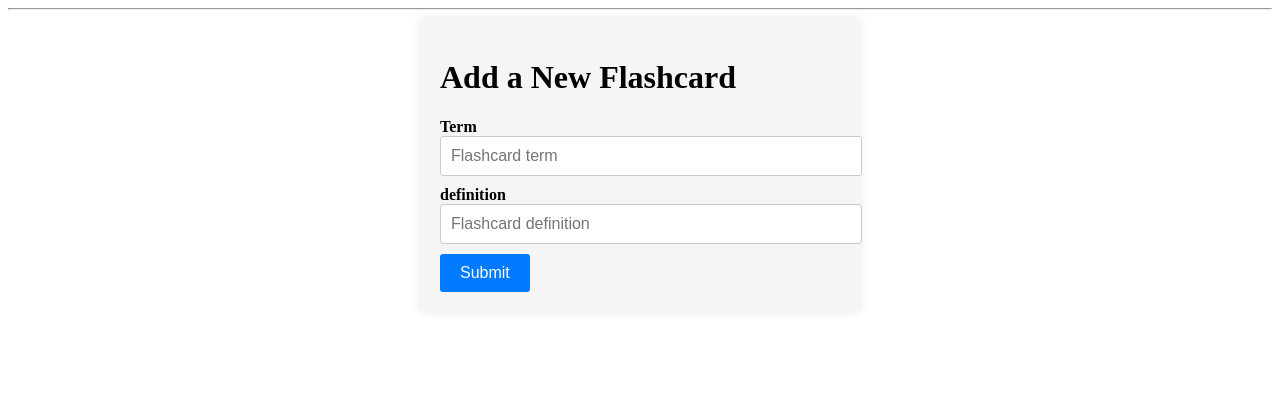
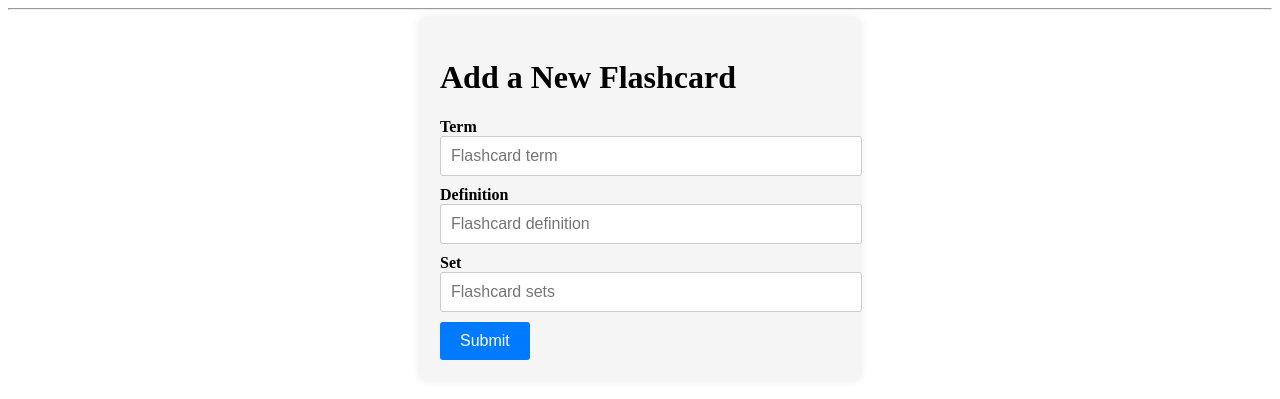
Before and after one commit to DrubMd/Computer-Science-IA, a Flask app: page /create/ in a window 1280 px wide. Shown: the part 63-462 px from the top of the page. Run offline with Flask 3, Linux system fonts and the light colour scheme; the visitor is signed in with stand-in values (Sample User, id 1).

Commit message:
final commit

```diff
--- a/app.py
+++ b/app.py
@@ -63,8 +63,12 @@ def index():
     user_id = current_user.id
     conn = get_db_connection()
     flashcards = conn.execute('SELECT * FROM flashcards WHERE user_id = ?', (user_id,)).fetchall()
+
+    # Fetching unique sets
+    unique_sets = conn.execute('SELECT DISTINCT sets FROM flashcards WHERE user_id = ?', (user_id,)).fetchall()
     conn.close()
-    return render_template('index.html', flashcards=flashcards)
+
+    return render_template('index.html', flashcards=flashcards, sets=unique_sets)
 
 @app.route("/login", methods=['GET','POST'])
 def login():
@@ -121,16 +125,19 @@ def create():
     if request.method == 'POST':
         term = request.form['term']
         definition = request.form['definition']
+        sets = request.form['sets']
 
         if not term:
             flash('Term is required!')
         elif not definition:
             flash('definition is required!')
+        elif not sets:
+            flash('Set is required!')
         else:
             user_id = current_user.id  # Get the user's ID from the current_user
             conn = get_db_connection()
-            conn.execute('INSERT INTO flashcards (user_id,term, definition) VALUES (?, ?, ?)',
-                         (user_id, term, definition))
+            conn.execute('INSERT INTO flashcards (user_id, term, definition, sets) VALUES (?, ?, ?,?)',
+                         (user_id, term, definition, sets))
             conn.commit()
             conn.close()
             return redirect(url_for('index'))
@@ -145,6 +152,7 @@ def edit(id):
     if request.method == 'POST':
         term = request.form['term']
         definition = request.form['definition']
+        sets = request.form['sets']
 
         if not term:
             flash('Term is required!')
@@ -152,11 +160,14 @@ def edit(id):
         elif not definition:
             flash('Definition is required!')
 
+        elif not sets:
+            flash('Set is required!')
+
         else:
             conn = get_db_connection()
-            conn.execute('UPDATE flashcards SET term = ?, definition = ?'
+            conn.execute('UPDATE flashcards SET term = ?, definition = ?, sets = ?'
                          ' WHERE id = ?',
-                         (term, definition, id))
+                         (term, definition, sets, id))
             conn.commit()
             conn.close()
             return redirect(url_for('index'))
--- a/schema.sql
+++ b/schema.sql
@@ -10,6 +10,7 @@ CREATE TABLE flashcards (
     id INTEGER PRIMARY KEY AUTOINCREMENT,
     -- created TIMESTAMP NOT NULL DEFAULT CURRENT_TIMESTAMP,
     user_id INTEGER NOT NULL,
+    sets TEXT NOT NULL,
     term TEXT NOT NULL,
     definition TEXT NOT NULL,
     FOREIGN KEY (user_id) REFERENCES users(user_id)
--- a/static/css/style.css
+++ b/static/css/style.css
@@ -106,3 +106,10 @@ button[type="submit"]:hover {
 .edit-button:hover {
     background-color: #006994; /* Darker blue */
 }
+
+#setSelection {
+    padding: 8px;
+    font-size: 16px;
+    border-radius: 5px;
+    border: 1px solid #ccc;
+}
--- a/templates/create.html
+++ b/templates/create.html
@@ -8,15 +8,23 @@
             <br>
             <input type="text" name="term"
                 placeholder="Flashcard term"
-                value="{{ request.form['term'] }}"> </input>
+                value="{{ request.form['term'] }}">
             <br>
 
-            <label for="definition">definition</label>
+            <label for="definition">Definition</label>
             <br>
             <input type="text" name="definition"
                 placeholder="Flashcard definition"
-                value="{{ request.form['definition'] }}"> </input>
+                value="{{ request.form['definition'] }}">
             <br>
+
+            <label for="sets">Set</label>
+            <br>
+            <input type="text" name="sets"
+                placeholder="Flashcard sets"
+                value="{{ request.form['sets'] }}">
+            <br>
+
             <button type="submit">Submit</button>
         </form>
     </div>
```
Also changed, not shown: templates/edit.html (+10 -2 lines), templates/index.html (+29 -3 lines), database.db.
